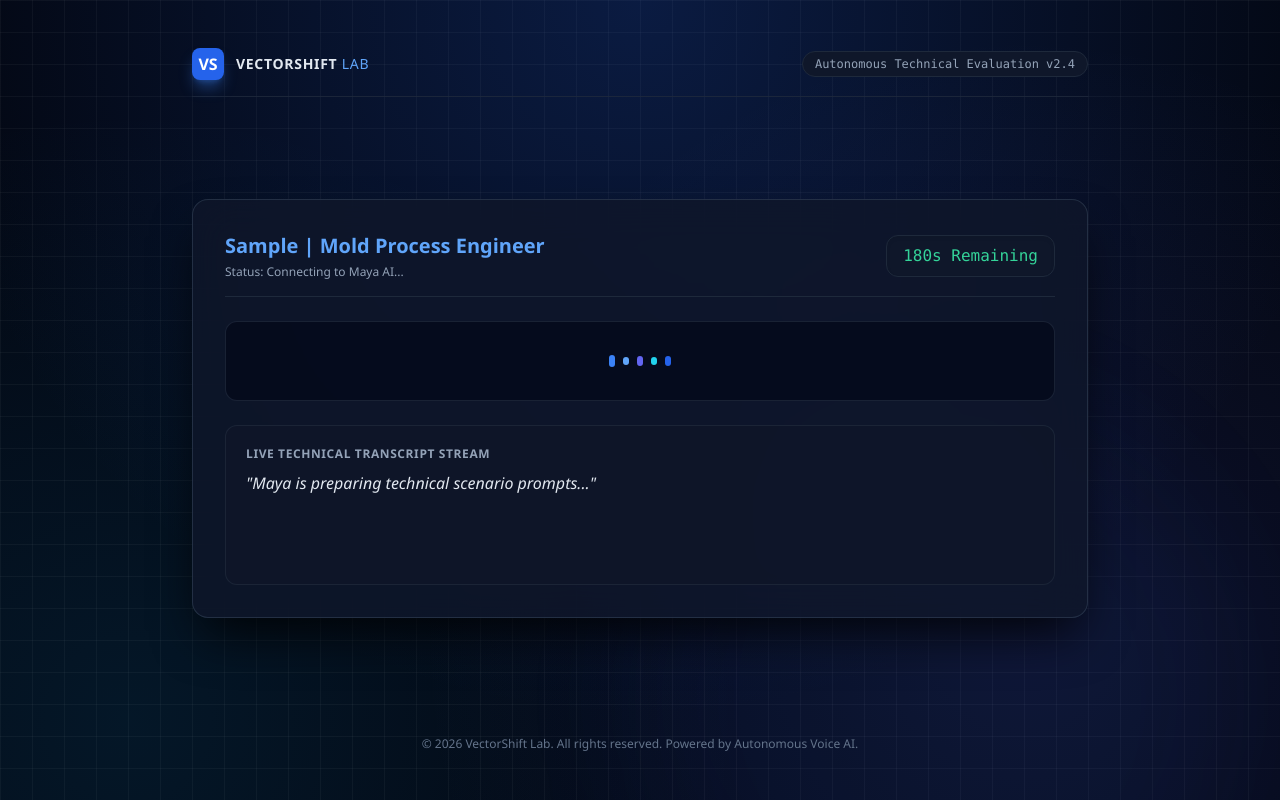
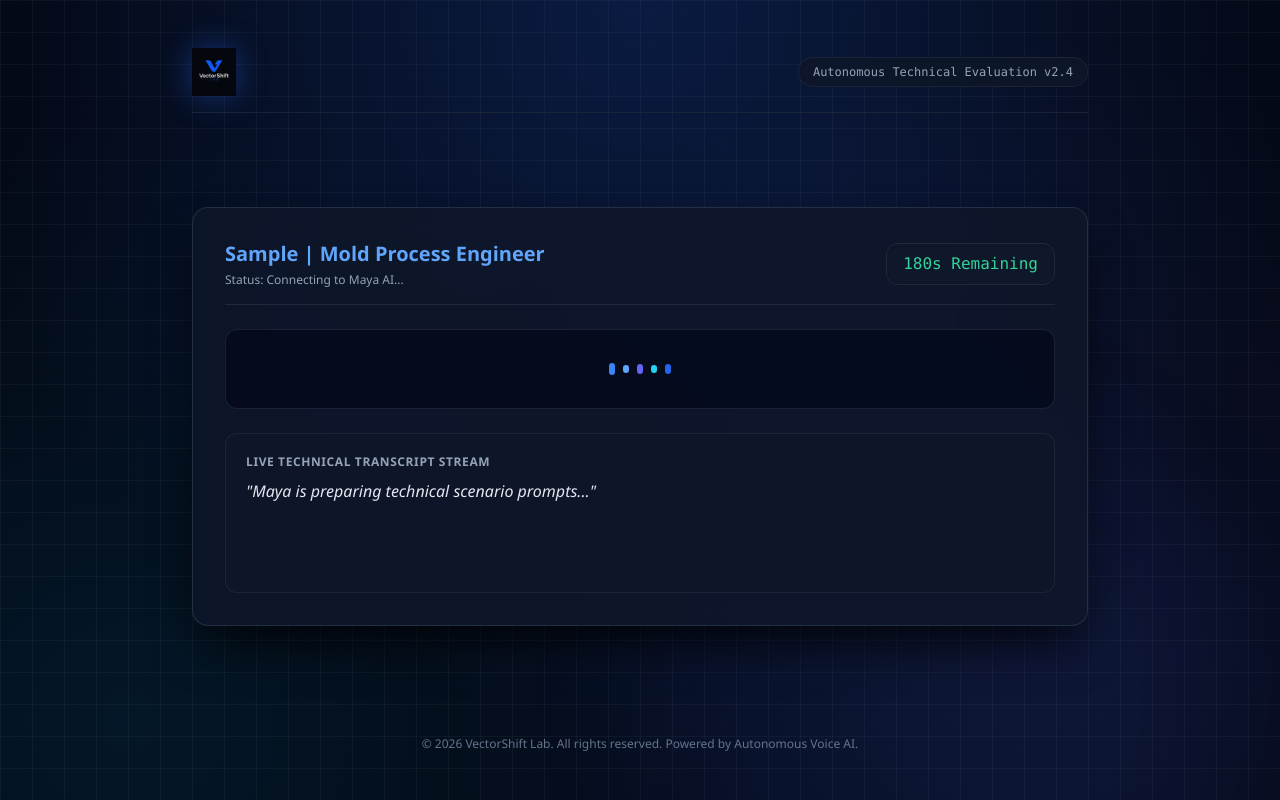
Before and after one commit to zahrulyusof-VectorShift/vectorshift-portal, a plain HTML site: page index.html in a window 1280 px wide. Both pictures are taken after typing "Sample", "name@example.com" into the empty fields and a click on the button "Begin 3-Minute Technical Screening". Drawn offline with nearby package versions, Linux system fonts and the light colour scheme.

Commit message:
Update index.html

```diff
--- a/index.html
+++ b/index.html
@@ -28,7 +28,7 @@
             background-size: 100% 100%, 100% 100%, 100% 100%, 32px 32px, 32px 32px;
         }
         .glass-panel {
-            background: rgba(15, 23, 42, 0.82);
+            background: rgba(15, 23, 42, 0.85);
             border: 1px solid rgba(51, 65, 85, 0.7);
             backdrop-filter: blur(20px);
             box-shadow: 0 25px 50px -12px rgba(0, 0, 0, 0.85);
@@ -44,19 +44,23 @@
             100% { height: 36px; }
         }
     </style>
+    <script type="module">
+        import Vapi from 'https://esm.sh/@vapi-ai/web';
+        window.Vapi = Vapi;
+    </script>
 </head>
 <body class="bg-tech-pattern min-h-screen flex flex-col justify-between p-4 sm:p-8 relative">
 
-    <!-- Ambient Glowing Backdrop -->
     <div class="absolute top-1/2 left-1/2 -translate-x-1/2 -translate-y-1/2 w-[600px] h-[600px] bg-blue-600/10 rounded-full blur-3xl pointer-events-none animate-pulse-glow"></div>
 
     <!-- HEADER BRANDING -->
     <header class="max-w-4xl mx-auto w-full flex items-center justify-between py-4 border-b border-slate-800/80 z-10">
         <div class="flex items-center space-x-3">
-            <div class="w-8 h-8 rounded-lg bg-blue-600 flex items-center justify-center font-bold text-white shadow-lg shadow-blue-500/40">VS</div>
-            <span class="text-sm font-bold tracking-wider text-slate-200">VECTORSHIFT <span class="text-blue-400 font-light">LAB</span></span>
+            <img src="VectorShift_Lab_logo.png" alt="VectorShift Lab Logo" class="h-10 sm:h-12 w-auto object-contain drop-shadow-[0_0_15px_rgba(37,99,235,0.4)]">
         </div>
-        <span class="text-xs font-mono text-slate-400 bg-slate-900 px-3 py-1 rounded-full border border-slate-800">Autonomous Technical Evaluation v2.4</span>
+        <span class="text-xs font-mono text-slate-400 bg-slate-900/90 px-3.5 py-1.5 rounded-full border border-slate-800/80 shadow-inner">
+            Autonomous Technical Evaluation v2.4
+        </span>
     </header>
 
     <!-- STAGE 1: CONFIRMATION & PRE-FLIGHT CHECK -->
@@ -139,7 +143,6 @@
         let vapiInstance = null;
         let timerInterval = null;
 
-        // Auto-extract URL Parameters (e.g. ?role=Die%20Attach%20Engineer&name=Alex)
         const urlParams = new URLSearchParams(window.location.search);
         const urlRole = urlParams.get('role') || 'Mold Process Engineer';
         const urlName = urlParams.get('name') || '';
@@ -153,7 +156,7 @@
         });
 
         function start180sTimer() {
-            let secondsLeft = 180; // 3 Minutes maximum
+            let secondsLeft = 180;
             const timerEl = document.getElementById('timer-display');
             if (timerInterval) clearInterval(timerInterval);
 
@@ -191,7 +194,6 @@
 
                 vapiInstance = new VapiSDK(VAPI_PUBLIC_KEY);
 
-                // Pass dynamic role variable directly to Vapi Assistant
                 vapiInstance.start(VAPI_ASSISTANT_ID, {
                     variableValues: {
                         target_role: targetRole,
```
